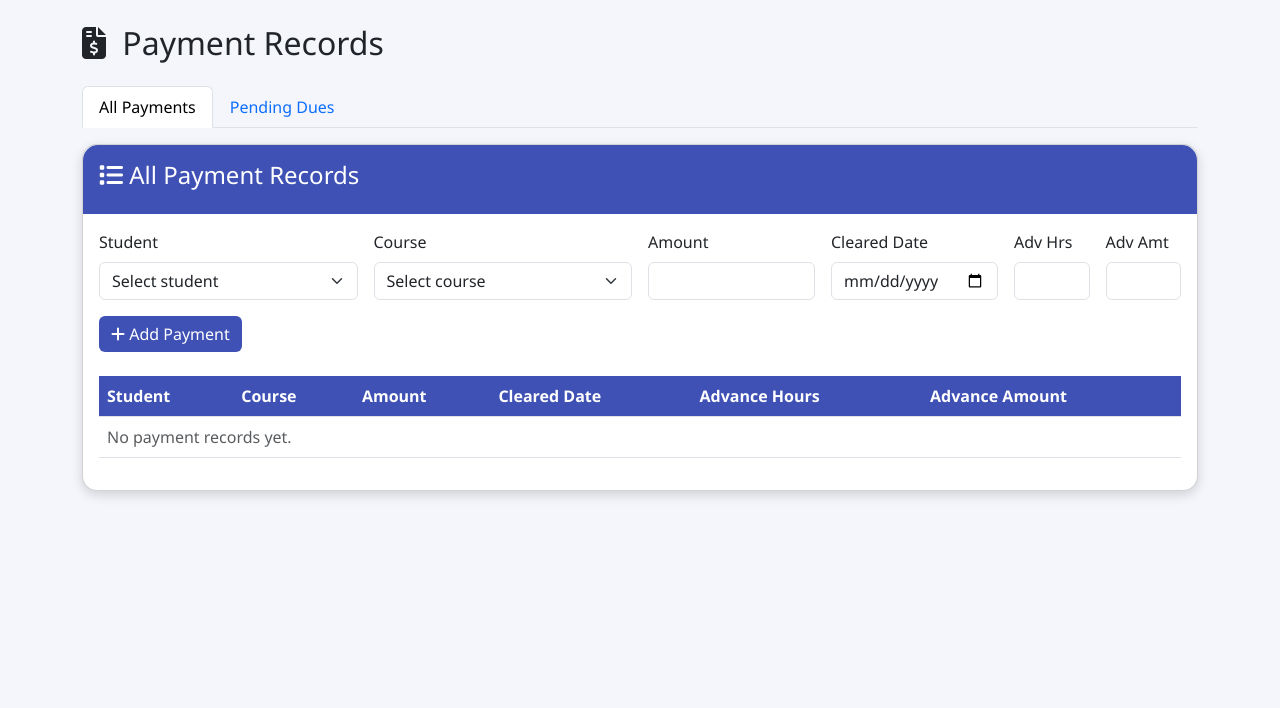
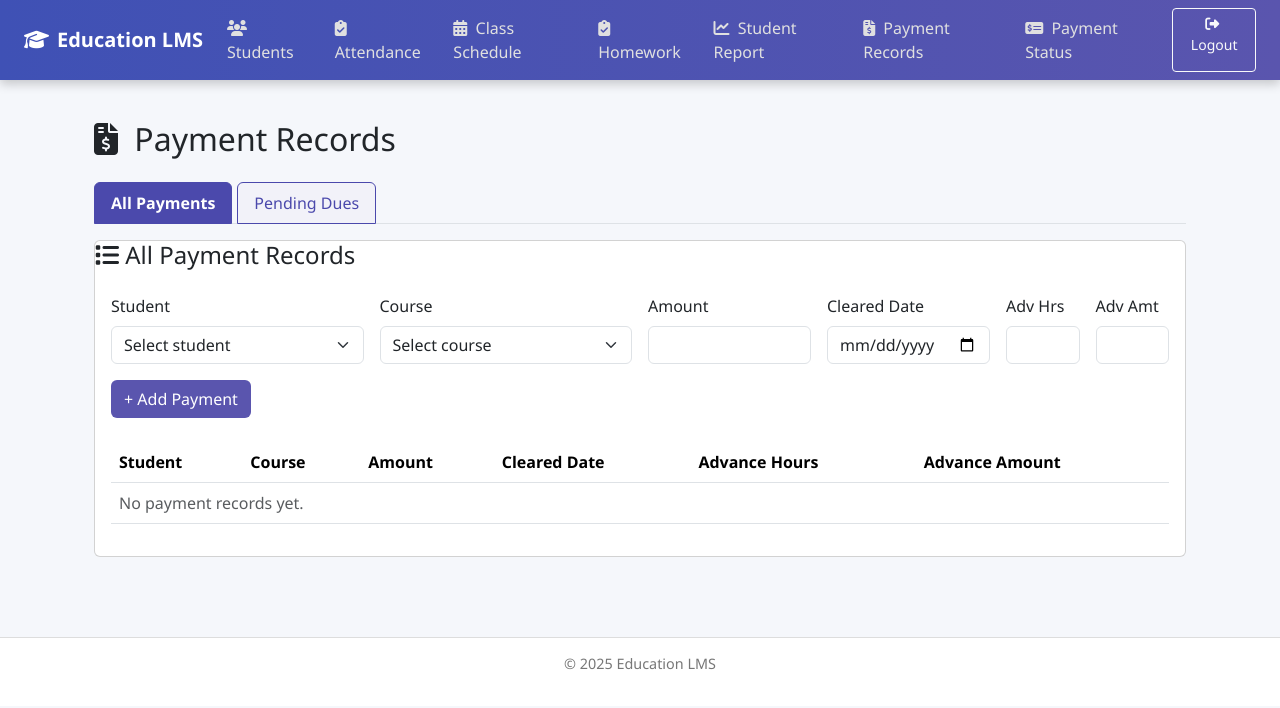
Before and after one commit to india134/LikhilLMS, a Flask app: template templates/payment_records.html in a window 1280 px wide. Shown: the top 708 px of the page. Run offline with Flask 3, Linux system fonts and the light colour scheme; the template is opened without the code that fills it, so the values that code supplies are empty; some libraries are stand-ins or nearby versions.

Commit message:
Update payment_records.html

```diff
--- a/templates/payment_records.html
+++ b/templates/payment_records.html
@@ -1,32 +1,8 @@
-<!DOCTYPE html>
-<html lang="en">
-<head>
-  <meta charset="UTF-8">
-  <title>Payment Records</title>
-  <link href="https://cdn.jsdelivr.net/npm/bootstrap@5.3.2/dist/css/bootstrap.min.css" rel="stylesheet"/>
-  <link href="https://cdnjs.cloudflare.com/ajax/libs/font-awesome/6.5.1/css/all.min.css" rel="stylesheet"/>
-  <style>
-    body { background:#f4f6fc; font-family:"Segoe UI",Tahoma,sans-serif; }
-    .card { border-radius:15px; box-shadow:0 4px 12px rgba(0,0,0,0.15); margin-bottom:2rem; }
-    .header-bar { background:#3f51b5; color:white; padding:1rem; border-radius:15px 15px 0 0; }
-    .btn-primary { background:#3f51b5; border:none; }
-    .btn-primary:hover { background:#303f9f; }
-    .btn-success { background:#388e3c; border:none; } /* agar kahin aur use ho to */
-    .btn-danger { background:#d32f2f; border:none; }
-    .btn-theme {
-      background:#3f51b5;
-      border:none;
-      color:white;
-    }
-    .btn-theme:hover {
-      background:#303f9f;
-      color:white;
-    }
-    .table thead th { background:#3f51b5; color:white; }
-  </style>
-</head>
-<body>
-<div class="container mt-4">
+{% extends "layout.html" %}
+{% block title %}Payment Records | Likhil Education LMS{% endblock %}
+
+{% block content %}
+<div class="container py-3">
 
   <h2 class="mb-4"><i class="fa-solid fa-file-invoice-dollar me-2"></i> Payment Records</h2>
 
@@ -85,11 +61,12 @@
               <label class="form-label">Adv Amt</label>
               <input type="number" step="0.01" name="advance_amount" class="form-control"/>
             </div>
-            <div class="col-12">
-              <button type="submit" class="btn btn-theme">
-                <i class="fa-solid fa-plus"></i> Add Payment
+            <div class="col-md-12">
+              <button type="submit" class="btn text-white" style="background-color:#5a55ae;">
+                + Add Payment
               </button>
             </div>
+
           </form>
 
           <!-- Table of payment records -->
@@ -163,7 +140,7 @@
 
   </div>
 </div>
-
+{% endblock %}
 <script src="https://cdn.jsdelivr.net/npm/bootstrap@5.3.2/dist/js/bootstrap.bundle.min.js"></script>
 </body>
 </html>
```
